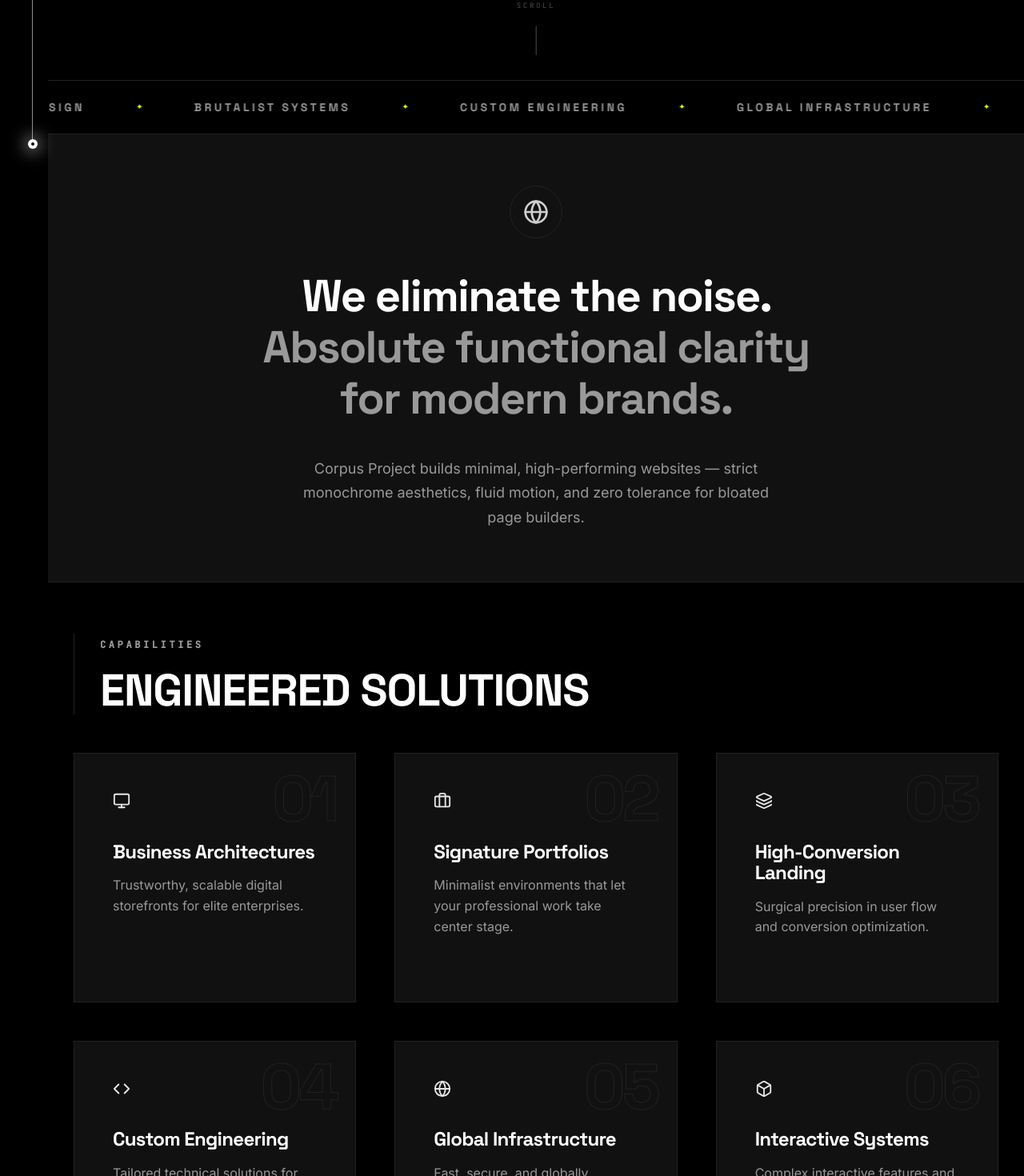
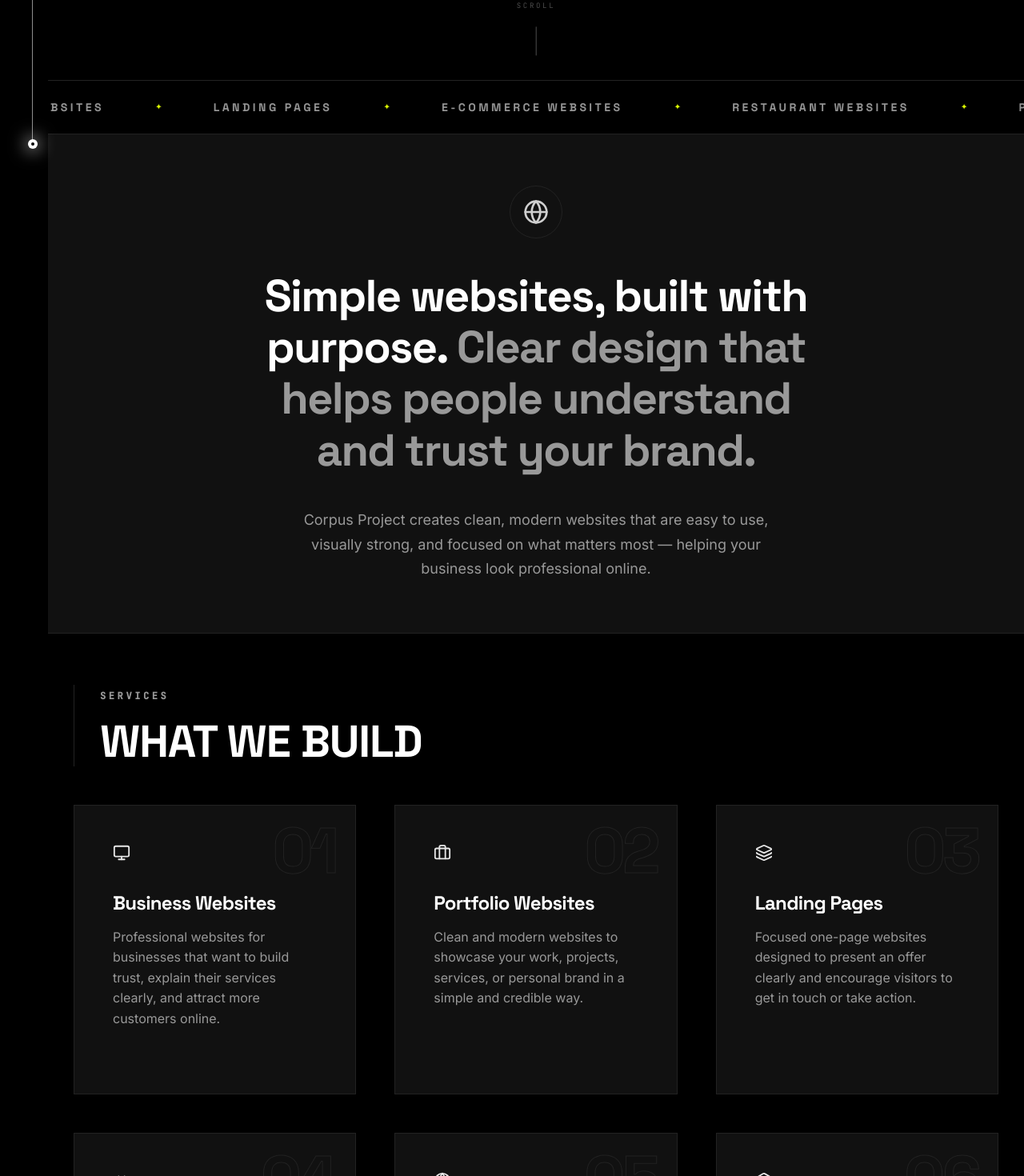
Before and after one commit to albertusjuan/Corpus-, a Next.js app: page / in a window 1280 px wide. Shown: the part 620-2090 px from the top of the page at 80% size. Built offline with nearby package versions, Linux system fonts and the light colour scheme.

Commit message:
Text changes

```diff
--- a/app/page.tsx
+++ b/app/page.tsx
@@ -9,9 +9,9 @@ import GuidingElement from '@/components/GuidingElement';
 
 // --- Marquee content ---
 const MARQUEE_ITEMS = [
-  'Web Architecture', '✦', 'Motion Design', '✦',
-  'Brutalist Systems', '✦', 'Custom Engineering', '✦',
-  'Global Infrastructure', '✦', 'Interactive 3D', '✦',
+  'Business Websites', '✦', 'Portfolio Websites', '✦',
+  'Landing Pages', '✦', 'E-Commerce Websites', '✦',
+  'Restaurant Websites', '✦', 'Personal Brand Websites', '✦',
 ];
 
 // Duplicated so the CSS loop is seamless
@@ -19,20 +19,20 @@ const MARQUEE_FULL = [...MARQUEE_ITEMS, ...MARQUEE_ITEMS];
 
 // --- Stats ---
 const STATS = [
-  { num: '12+',  label: 'Projects Deployed' },
+  { num: '12+',  label: 'Websites Delivered' },
   { num: '100%', label: 'On-Time Delivery' },
   { num: '3',    label: 'Years Active' },
-  { num: '∞',    label: 'Revisions Committed' },
+  { num: '3 Mo', label: 'Up to 3 Months of Retainer' },
 ];
 
 // --- Services ---
 const SERVICES = [
-  { icon: <Monitor size={22} />, name: 'Business Architectures',   desc: 'Trustworthy, scalable digital storefronts for elite enterprises.' },
-  { icon: <Briefcase size={22} />, name: 'Signature Portfolios',   desc: 'Minimalist environments that let your professional work take center stage.' },
-  { icon: <Layers size={22} />, name: 'High-Conversion Landing',   desc: 'Surgical precision in user flow and conversion optimization.' },
-  { icon: <Code size={22} />, name: 'Custom Engineering',          desc: 'Tailored technical solutions for non-standard digital requirements.' },
-  { icon: <Globe size={22} />, name: 'Global Infrastructure',      desc: 'Fast, secure, and globally distributed web systems.' },
-  { icon: <Box size={22} />, name: 'Interactive Systems',          desc: 'Complex interactive features and fluid user experiences.' },
+  { icon: <Monitor size={22} />, name: 'Business Websites', desc: 'Professional websites for businesses that want to build trust, explain their services clearly, and attract more customers online.' },
+  { icon: <Briefcase size={22} />, name: 'Portfolio Websites', desc: 'Clean and modern websites to showcase your work, projects, services, or personal brand in a simple and credible way.' },
+  { icon: <Layers size={22} />, name: 'Landing Pages', desc: 'Focused one-page websites designed to present an offer clearly and encourage visitors to get in touch or take action.' },
+  { icon: <Code size={22} />, name: 'Custom Website Solutions', desc: 'Tailored websites built around your business needs, goals, and content without forcing you into a one-size-fits-all template.' },
+  { icon: <Globe size={22} />, name: 'Responsive Website Design', desc: 'Websites that look good and work smoothly on desktop, tablet, and mobile so every visitor gets a better experience.' },
+  { icon: <Box size={22} />, name: 'Website Support & Updates', desc: 'Ongoing help with edits, improvements, and maintenance after launch so your website stays current and reliable.' },
 ];
 
 // --- Shared animation variants ---
@@ -125,7 +125,7 @@ export default function SinglePageWebsite() {
                     backgroundColor: 'var(--color-brutal)',
                     display: 'inline-block',
                   }} />
-                  Status: Operational
+                  Now Booking Projects
                 </span>
               </motion.div>
 
@@ -181,7 +181,7 @@ export default function SinglePageWebsite() {
                   lineHeight: 1.6,
                 }}
               >
-                We build elite digital architectures — precise, monochrome, and unapologetically functional.
+                We design simple, modern websites that help businesses, creators, and brands present themselves clearly and professionally online.
               </motion.p>
 
               <motion.div
@@ -194,7 +194,7 @@ export default function SinglePageWebsite() {
                   className="btn btn--primary"
                   onClick={() => document.getElementById('contact')?.scrollIntoView({ behavior: 'smooth' })}
                 >
-                  Initiate Project <ArrowRight size={16} />
+                  Start Your Project <ArrowRight size={16} />
                 </button>
                 <button
                   className="btn"
@@ -297,9 +297,9 @@ export default function SinglePageWebsite() {
               lineHeight: 1.15,
               fontWeight: 700,
             }}>
-              We eliminate the noise.{' '}
+              Simple websites, built with purpose.{' '}
               <span style={{ color: 'var(--color-text-muted)' }}>
-                Absolute functional clarity for modern brands.
+                Clear design that helps people understand and trust your brand.
               </span>
             </h2>
             <p style={{
@@ -309,8 +309,7 @@ export default function SinglePageWebsite() {
               margin: '0 auto',
               lineHeight: 1.7,
             }}>
-              Corpus Project builds minimal, high-performing websites — strict monochrome aesthetics,
-              fluid motion, and zero tolerance for bloated page builders.
+              Corpus Project creates clean, modern websites that are easy to use, visually strong, and focused on what matters most — helping your business look professional online.
             </p>
           </motion.div>
         </div>
@@ -328,8 +327,8 @@ export default function SinglePageWebsite() {
             transition={{ duration: 0.8, ease: [0.23, 1, 0.32, 1] }}
             style={{ marginBottom: 'var(--space-8)', borderLeft: '1px solid var(--color-border)', paddingLeft: '2rem' }}
           >
-            <span className="label" style={{ letterSpacing: '0.3em' }}>Capabilities</span>
-            <h2 style={{ fontSize: 'var(--text-4xl)', fontWeight: 900, textTransform: 'uppercase', letterSpacing: '-0.02em' }}>Engineered Solutions</h2>
+            <span className="label" style={{ letterSpacing: '0.3em' }}>Services</span>
+            <h2 style={{ fontSize: 'var(--text-4xl)', fontWeight: 900, textTransform: 'uppercase', letterSpacing: '-0.02em' }}>What We Build</h2>
           </motion.div>
 
           <motion.div
@@ -347,7 +346,6 @@ export default function SinglePageWebsite() {
                 whileHover={{ y: -6 }}
                 transition={{ duration: 0.35 }}
               >
-                {/* Ghost number — brutalist index */}
                 <span
                   className="ghost-num"
                   style={{
@@ -387,8 +385,8 @@ export default function SinglePageWebsite() {
             transition={{ duration: 0.8, ease: [0.23, 1, 0.32, 1] }}
             style={{ marginBottom: 'var(--space-8)', borderLeft: '1px solid var(--color-border)', paddingLeft: '2rem' }}
           >
-            <span className="label" style={{ letterSpacing: '0.3em' }}>Selected Work</span>
-            <h2 style={{ fontSize: 'var(--text-4xl)', fontWeight: 900, textTransform: 'uppercase', letterSpacing: '-0.02em' }}>Recent Deployments</h2>
+            <span className="label" style={{ letterSpacing: '0.3em' }}>Portfolio</span>
+            <h2 style={{ fontSize: 'var(--text-4xl)', fontWeight: 900, textTransform: 'uppercase', letterSpacing: '-0.02em' }}>Recent Projects</h2>
           </motion.div>
 
           <motion.div
@@ -405,7 +403,6 @@ export default function SinglePageWebsite() {
                 style={{ display: 'flex', flexDirection: 'column', gap: '1.5rem', cursor: 'pointer' }}
                 whileHover="hover"
               >
-                {/* Preview frame */}
                 <motion.div
                   style={{
                     width: '100%',
@@ -424,7 +421,6 @@ export default function SinglePageWebsite() {
                   }}
                   transition={{ duration: 0.3, ease: [0.23, 1, 0.32, 1] }}
                 >
-                  {/* Spin overlay */}
                   <motion.div
                     variants={{ hover: { scale: 1.1, opacity: 0.08 } }}
                     style={{
@@ -435,7 +431,6 @@ export default function SinglePageWebsite() {
                     }}
                   />
 
-                  {/* Yellow hover accent bar */}
                   <motion.div
                     variants={{
                       hover:   { scaleX: 1 },
@@ -451,7 +446,6 @@ export default function SinglePageWebsite() {
                     }}
                   />
 
-                  {/* CTA button overlay */}
                   <motion.div
                     variants={{
                       hover:   { opacity: 1, y: 0 },
@@ -461,7 +455,7 @@ export default function SinglePageWebsite() {
                     style={{ zIndex: 2, position: 'absolute' }}
                   >
                     <button className="btn btn--primary" style={{ padding: '0.7rem 1.4rem', fontSize: '11px' }}>
-                      View Module <ArrowUpRight size={14} />
+                      View Project <ArrowUpRight size={14} />
                     </button>
                   </motion.div>
 
@@ -473,11 +467,10 @@ export default function SinglePageWebsite() {
                     color: 'var(--color-border-dark)',
                     zIndex: 1,
                   }}>
-                    {item.tag} // ARCHIVE
+                    {item.tag} // PROJECT
                   </span>
                 </motion.div>
 
-                {/* Meta row */}
                 <div style={{ display: 'flex', justifyContent: 'space-between', alignItems: 'flex-start' }}>
                   <div>
                     <h3 style={{ fontSize: 'var(--text-xl)', marginBottom: '0.5rem', letterSpacing: '-0.02em' }}>
@@ -560,8 +553,8 @@ export default function SinglePageWebsite() {
             transition={{ duration: 0.8, ease: [0.23, 1, 0.32, 1] }}
             style={{ marginBottom: 'var(--space-8)', borderLeft: '1px solid var(--color-border)', paddingLeft: '2rem' }}
           >
-            <span className="label" style={{ letterSpacing: '0.3em' }}>Acquisition</span>
-            <h2 style={{ fontSize: 'var(--text-4xl)', fontWeight: 900, textTransform: 'uppercase', letterSpacing: '-0.02em' }}>Tiers of Service</h2>
+            <span className="label" style={{ letterSpacing: '0.3em' }}>Pricing</span>
+            <h2 style={{ fontSize: 'var(--text-4xl)', fontWeight: 900, textTransform: 'uppercase', letterSpacing: '-0.02em' }}>Website Packages</h2>
           </motion.div>
 
           {/* Desktop: 3-column grid */}
@@ -595,7 +588,7 @@ export default function SinglePageWebsite() {
                     textTransform: 'uppercase',
                     letterSpacing: '0.15em',
                   }}>
-                    Recommended
+                    Most Popular
                   </span>
                 )}
 
@@ -634,7 +627,7 @@ export default function SinglePageWebsite() {
                     </p>
                   </div>
                   <button className={`btn ${i === 1 ? 'btn--primary' : ''}`} style={{ width: '100%' }}>
-                    Select Package
+                    {i === 0 ? 'Get Started' : i === 1 ? 'Choose This Package' : 'Request a Quote'}
                   </button>
                 </div>
               </motion.div>
@@ -670,7 +663,7 @@ export default function SinglePageWebsite() {
                         textTransform: 'uppercase',
                         letterSpacing: '0.15em',
                       }}>
-                        Recommended
+                        Most Popular
                       </span>
                     )}
 
@@ -709,7 +702,7 @@ export default function SinglePageWebsite() {
                         </p>
                       </div>
                       <button className={`btn ${i === 1 ? 'btn--primary' : ''}`} style={{ width: '100%' }}>
-                        Select Package
+                        {i === 0 ? 'Get Started' : i === 1 ? 'Choose This Package' : 'Request a Quote'}
                       </button>
                     </div>
                   </div>
@@ -761,7 +754,6 @@ export default function SinglePageWebsite() {
         <div className="container">
           <div className="contact-grid">
             <motion.div {...fadeUp}>
-              {/* Section prefix */}
               <p style={{
                 fontFamily: 'var(--font-mono), monospace',
                 fontSize: '10px',
@@ -789,7 +781,7 @@ export default function SinglePageWebsite() {
                 letterSpacing: '-0.04em',
                 lineHeight: 0.9,
               }}>
-                INITIATE.
+                LET’S TALK.
               </h2>
 
               <p style={{
@@ -799,7 +791,7 @@ export default function SinglePageWebsite() {
                 lineHeight: 1.6,
                 maxWidth: '360px',
               }}>
-                Send your parameters. We review and respond within 24 hours with a precise architectural proposal.
+                Tell us what you need, and we’ll get back to you with a clear plan, timeline, and package recommendation.
               </p>
 
               <div style={{ display: 'flex', flexDirection: 'column', gap: '2rem' }}>
@@ -834,7 +826,6 @@ export default function SinglePageWebsite() {
               </div>
             </motion.div>
 
-            {/* Form */}
             <motion.form
               {...fadeUp}
               className="contact-form"
@@ -850,7 +841,7 @@ export default function SinglePageWebsite() {
               </div>
               <div>
                 <label className="form-label">Project Brief</label>
-                <textarea className="form-textarea" placeholder="Describe your objective..."></textarea>
+                <textarea className="form-textarea" placeholder="Tell us about your website or business..." />
               </div>
               <button type="submit" className="btn btn--primary" style={{ alignSelf: 'stretch' }}>
                 Send Message <ArrowRight size={16} />
```
